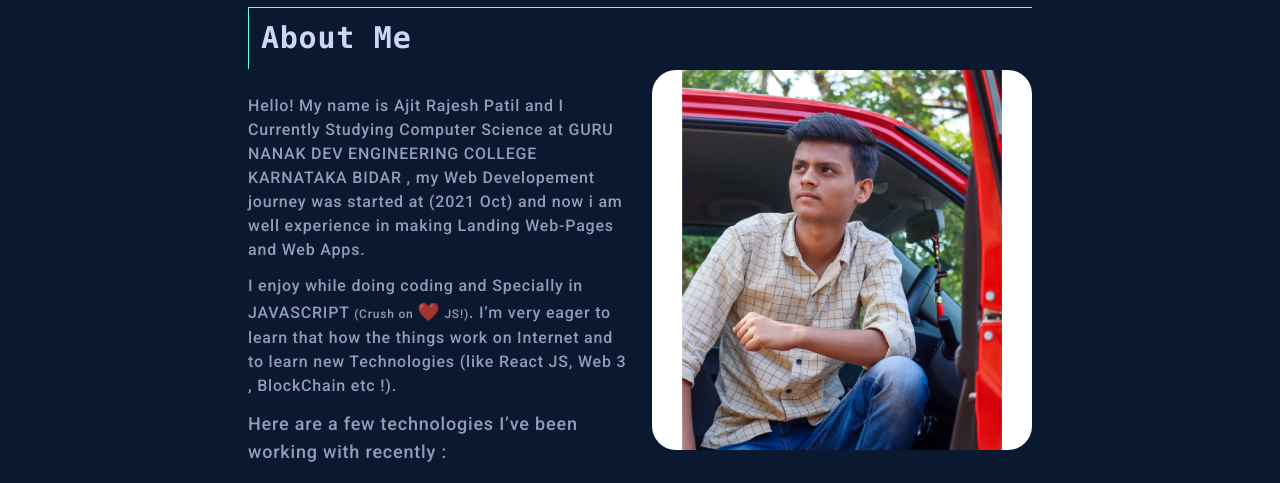
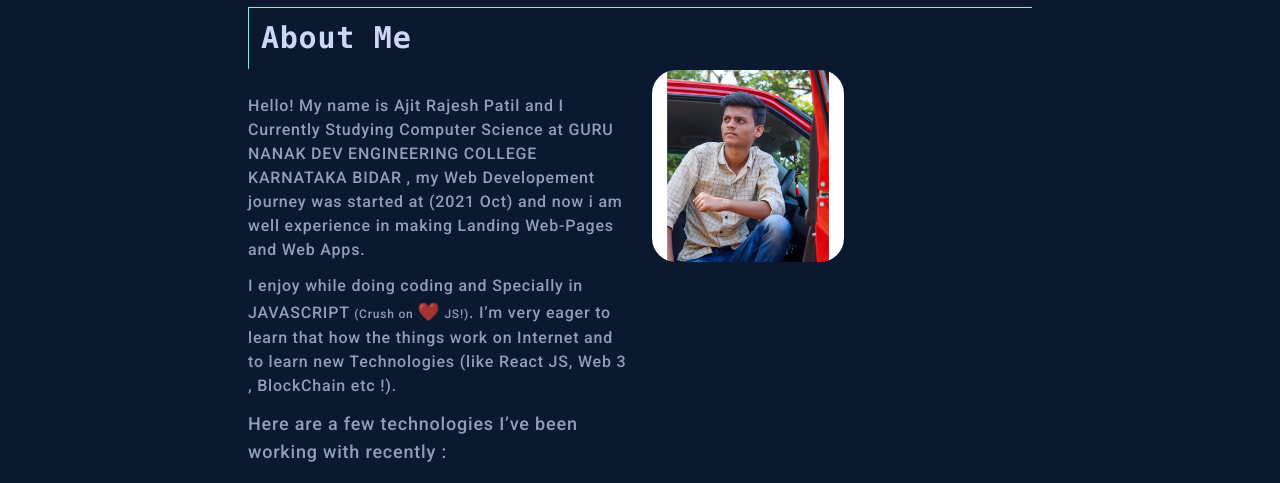
Before and after one commit to Ajitpatil92002/v1-patilajit.com, a website: page src/index.html in a window 1280 px wide. Shown: the part 889-1372 px from the top of the page. Drawn offline with nearby package versions, Linux system fonts and the light colour scheme; files that its build step writes are made by us from their sources.

Commit message:
Update index.html

```diff
--- a/src/index.html
+++ b/src/index.html
@@ -165,7 +165,7 @@
           <div class="m-0 mt-4 md:mt-0 md:w-1/2">
             <img
               src="../images/myimg.jpg"
-              class="h-[80%] rounded-3xl object-cover hover:-translate-y-4 ease-out duration-200"
+              class="h-[80%] rounded-3xl object-cover max-h-48 hover:-translate-y-4 ease-out duration-200"
               alt=""
             />
           </div>
```
